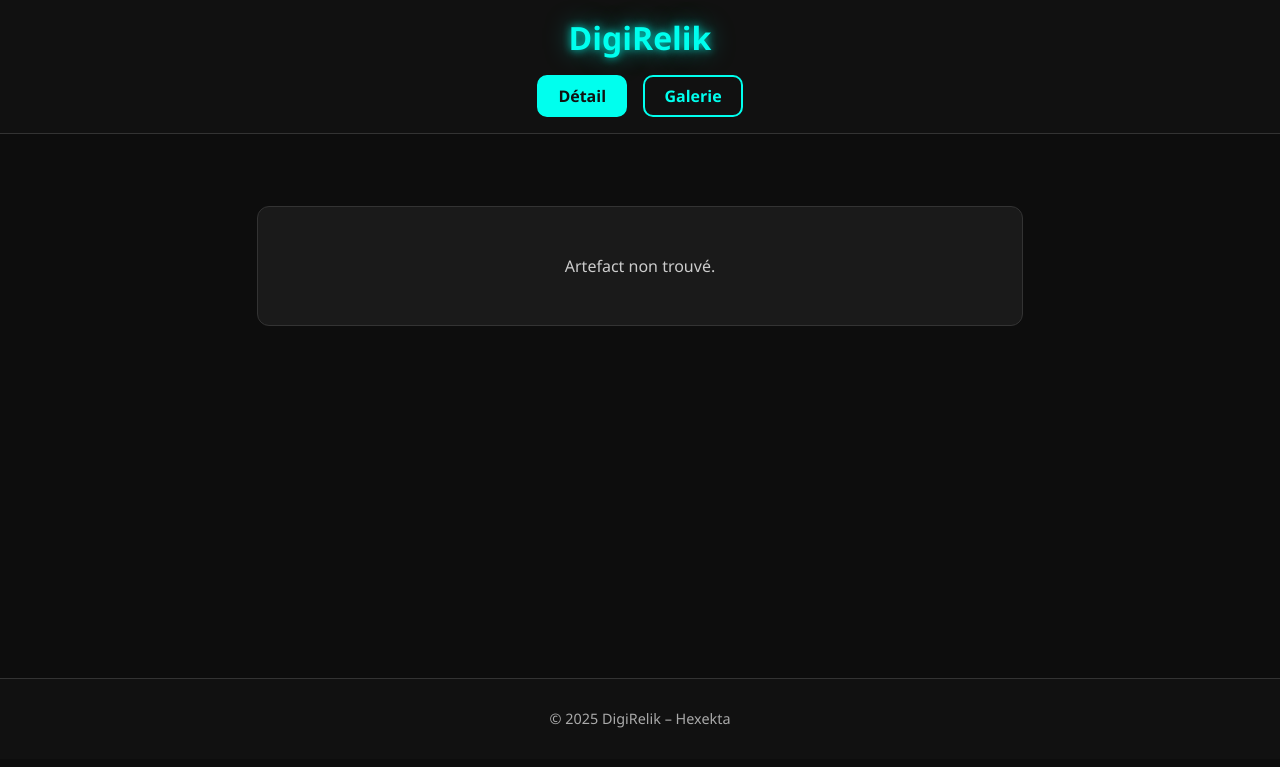
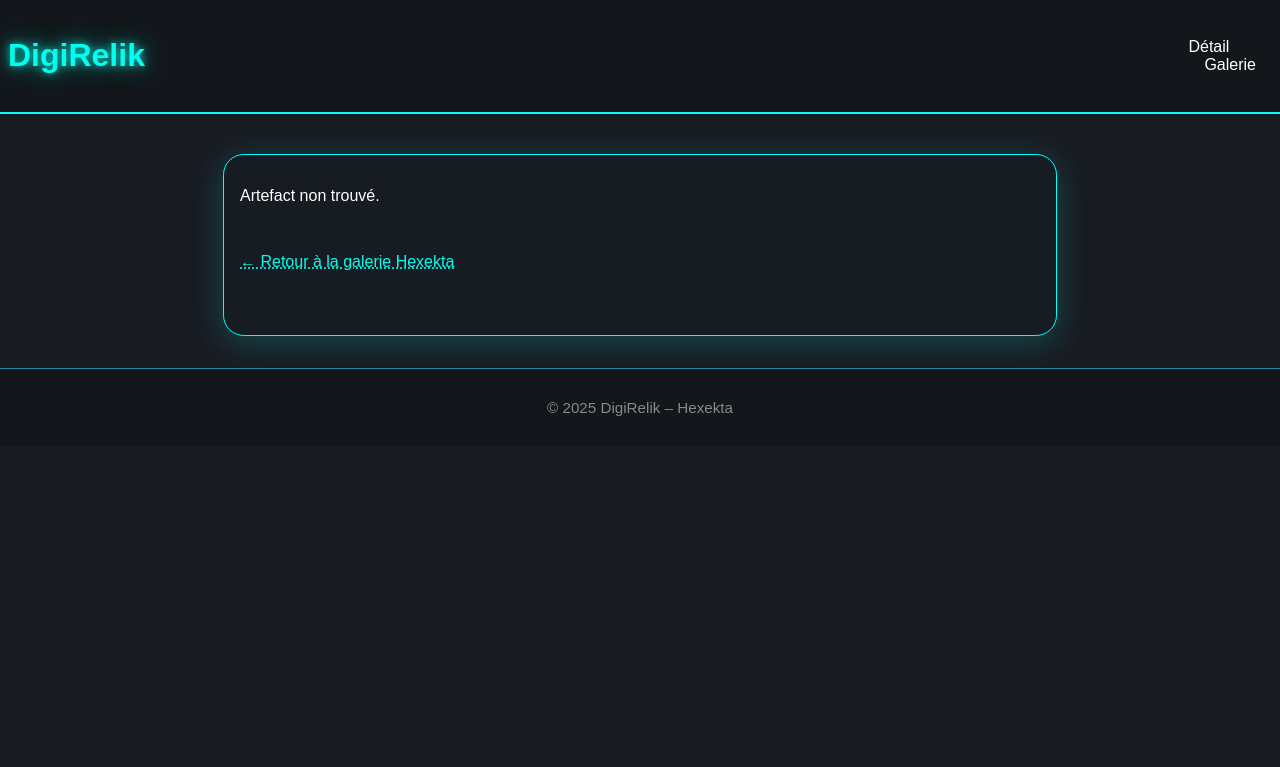
Before and after one commit to joyzed/DigiRelik, a PHP site: page /art.html in a window 1280 px wide. Shown: the top 767 px of the page. Run offline with PHP 8.4, Linux system fonts and the light colour scheme.

Commit message:
Update style.css

```diff
--- a/style.css
+++ b/style.css
@@ -1,150 +1,172 @@
-body {
-  font-family: 'Segoe UI', sans-serif;
-  background: #0d0d0d;
-  color: #eee;
+:root {
+  --bg: #181c22;
+  --fg: #fff;
+  --accent: #00ffff;
+  --border: #2186a6;
+}
+
+html, body {
   margin: 0;
   padding: 0;
+  background: var(--bg);
+  color: var(--fg);
+  font-family: 'Orbitron', Arial, sans-serif;
 }
 
 header {
-  background: #111;
-  padding: 1rem;
-  border-bottom: 1px solid #333;
-  text-align: center;
+  background: #13171c;
+  border-bottom: 2px solid var(--accent);
+  padding: 1rem 0.5rem;
+  display: flex;
+  align-items: center;
+  justify-content: space-between;
+  position: sticky;
+  top: 0;
+  z-index: 10;
 }
 
-.site-title {
-  margin: 0;
-  color: #00ffee;
+.logo {
   font-size: 2rem;
+  color: var(--accent);
+  letter-spacing: 2px;
+  font-family: 'Orbitron', Arial, sans-serif;
 }
 
-.menu {
+nav ul {
+  list-style: none;
+  padding: 0;
+  margin: 0;
   display: flex;
-  justify-content: center;
   gap: 1rem;
-  flex-wrap: wrap;
-  margin-top: 1rem;
+  align-items: center;
 }
 
-.menu-box {
-  border: 2px solid #00ffee;
-  color: #00ffee;
-  padding: 0.5rem 1.2rem;
-  border-radius: 10px;
-  cursor: pointer;
-  font-weight: bold;
-  background: transparent;
+nav ul li {
+  position: relative;
 }
 
-.menu-box:hover {
-  background: #00ffee;
-  color: #111;
-  /* Pas de transform ni transition */
+nav a {
+  color: var(--fg);
+  text-decoration: none;
+  padding: 0.5em 1em;
+  border-radius: 1em;
+  transition: background 0.2s, color 0.2s;
 }
 
-.menu-box.active {
-  background: #00ffee;
-  color: #111;
+nav a.active,
+nav a:hover {
+  background: var(--accent);
+  color: #181c22;
 }
 
-.section {
-  display: none;
-  padding: 2rem 1rem;
-  min-height: 60vh;
-  /* Pas d'animation */
+.has-submenu > a::after {
+  content: ' ▼';
+  font-size: 0.7em;
 }
 
-.section.active {
+.submenu {
+  display: none;
+  position: absolute;
+  top: 2.2em;
+  left: 0;
+  background: #13171c;
+  border: 1px solid var(--border);
+  border-radius: 0.6em;
+  box-shadow: 0 2px 8px #0006;
+  min-width: 140px;
+  z-index: 100;
+  flex-direction: column;
+}
+
+.has-submenu:hover .submenu,
+.has-submenu:focus-within .submenu {
+  display: flex;
+}
+
+.submenu li {
+  width: 100%;
+}
+
+main {
+  max-width: 800px;
+  margin: 2.5rem auto 2rem auto;
+  padding: 1rem;
+  background: rgba(24,28,34,0.98);
+  border-radius: 1.3em;
+  box-shadow: 0 6px 32px #00ffff33;
+  border: 1.5px solid var(--accent);
+}
+
+section {
+  margin-bottom: 3rem;
+}
+
+h1, h2, h3 {
+  color: var(--accent);
+  font-family: 'Orbitron', Arial, sans-serif;
+}
+
+.project-links {
+  margin: 1.2em 0;
+}
+
+.project-link {
+  display: inline-block;
+  background: var(--accent);
+  color: #181c22;
+  padding: 0.5em 1em;
+  border-radius: 1.1em;
+  text-decoration: none;
+  font-weight: bold;
+  box-shadow: 0 2px 6px #00ffff66;
+  margin-bottom: 1em;
+}
+
+.project-link:hover {
+  background: #27e0ff;
+}
+
+.iframe-container {
+  width: 100%;
+  margin: 1.5em 0;
+  border-radius: 1.5em;
+  overflow: hidden;
+  border: 2px solid var(--accent);
+  box-shadow: 0 4px 18px #00ffff22;
+}
+
+.iframe-container iframe {
+  width: 100%;
+  min-height: 350px;
+  background: #222;
+  border: none;
   display: block;
 }
 
-#artifact-list, .artifact-grid {
-  display: grid;
-  gap: 1rem;
-  grid-template-columns: repeat(auto-fit, minmax(220px, 1fr));
+footer {
+  text-align: center;
+  padding: 1em 0;
+  background: #13171c;
+  color: #888;
+  font-size: 0.95em;
+  border-top: 1px solid var(--border);
 }
 
-.artifact, .artifact-box, .project-box {
-  background: #1a1a1a;
-  border: 1px solid #333;
-  padding: 1rem;
-  border-radius: 10px;
-  text-align: center;
-  /* Pas de box-shadow ni transition */
+/* Responsive */
+@media (max-width: 600px) {
+  header, main {
+    flex-direction: column;
+    align-items: flex-start;
+  }
+  main {
+    padding: 0.5em;
+    margin: 1em 0.2em 1.2em 0.2em;
+  }
+  .iframe-container iframe {
+    min-height: 220px;
+  }
+  nav ul {
+    flex-direction: column;
+    gap: 0.4rem;
+  }
 }
-
-.artifact img, .artifact-image {
-  width: 100%;
-  border-radius: 8px;
-  margin-bottom: 0.5rem;
-  max-width: 300px;
-  height: auto;
-  display: block;
-  border: 1px solid #00ffee33;
-}
-
-.project-img {
-  width: 100%;
-  max-width: 300px;
-  height: auto;
-  object-fit: cover;
-  border-radius: 8px;
-  margin: 0 auto 1rem auto;
-  display: block;
-  border: 1px solid #00ffee22;
-}
-
-.project-description {
-  color: #eee;
-}
-
-.project-description h3 {
-  margin: 0 0 0.5rem 0;
-  color: #00ffee;
-}
-
-.project-description p {
-  margin: 0;
-  line-height: 1.5;
-  color: #ccc;
-}
-
-.artifact-box h3 {
-  color: #00ffee;
-  margin-bottom: 0.5rem;
-}
-
-.artifact-box p {
-  color: #ccc;
-  font-size: 0.95rem;
-}
-
-.artifact-detail {
-  max-width: 700px;
-  margin: 40px auto;
-  padding: 2rem;
-  background: #1a1a1a;
-  border: 1px solid #333;
-  border-radius: 12px;
-  text-align: center;
-}
-
-.artifact-detail h2 {
-  color: #00ffee;
-}
-
-.artifact-detail p {
-  color: #ccc;
-}
-
-footer {
-  background: #111;
-  text-align: center;
-  padding: 1rem;
-  border-top: 1px solid #333;
-  font-size: 0.9rem;
-  color: #aaa;
-}
-
-/* Aucune animation, aucune transition, aucun effet halo */
```
